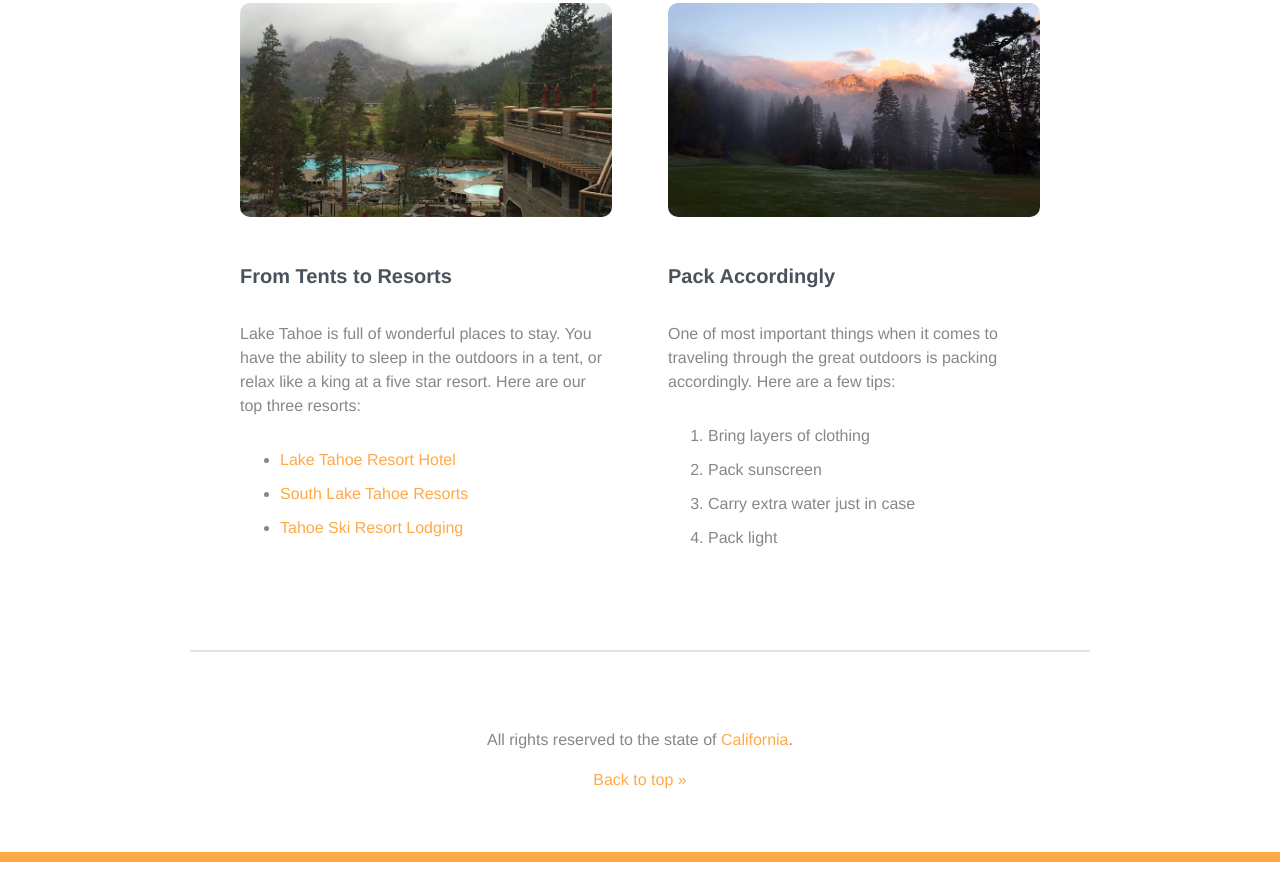
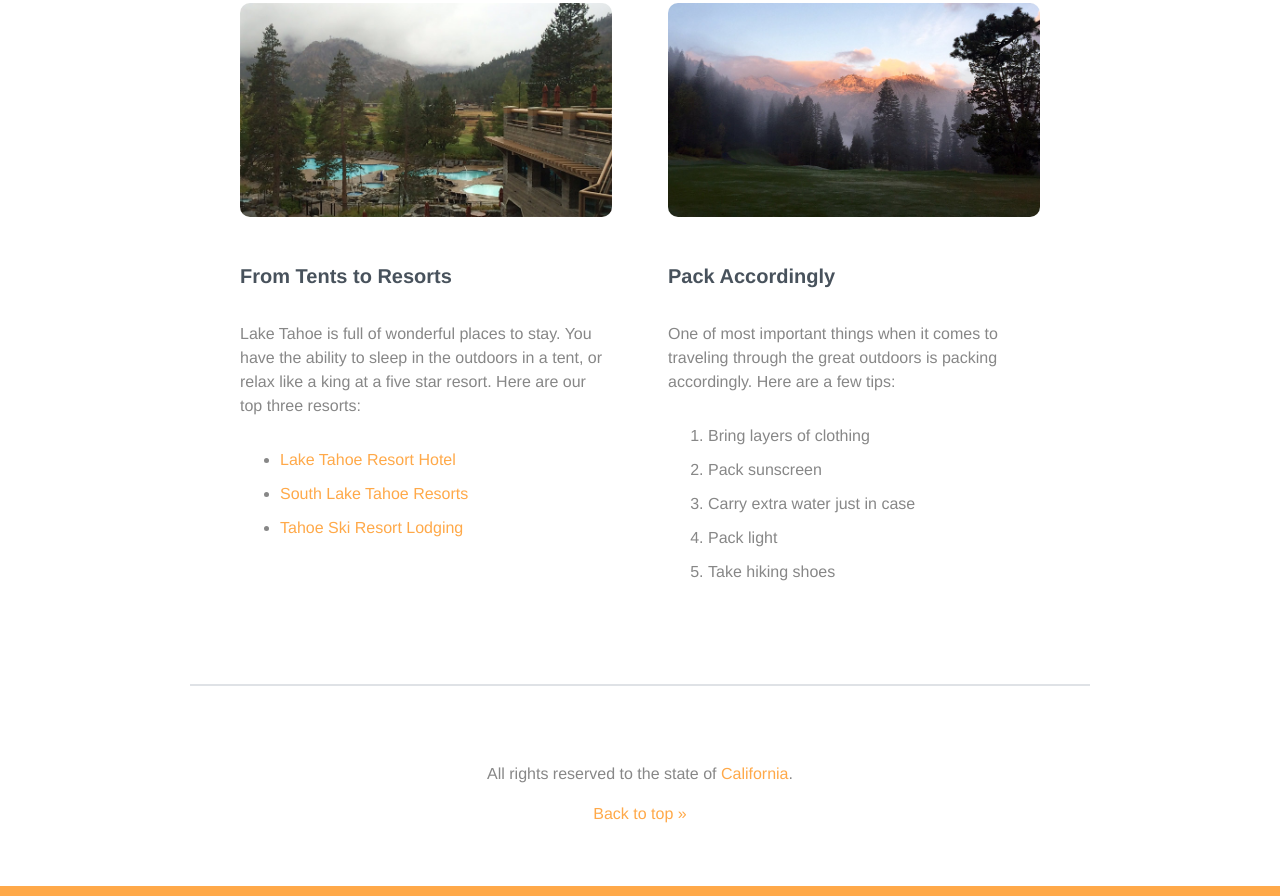
Before and after one commit to Juliusls/LearningGit, a plain HTML site: page index.html in a window 1280 px wide. Shown: the part 1959-2855 px from the top of the page. Before the commit the page ends 2821 px from the top, so only its background shows below. Drawn offline with Linux system fonts and the light colour scheme.

Commit message:
Add extra tip

```diff
--- a/index.html
+++ b/index.html
@@ -56,6 +56,7 @@
           <li>Pack sunscreen</li>
           <li>Carry extra water just in case</li>
           <li>Pack light</li>
+          <li>Take hiking shoes</li>
         </ol>
       </div>
 		</div><!-- End .secondary-content -->
```
